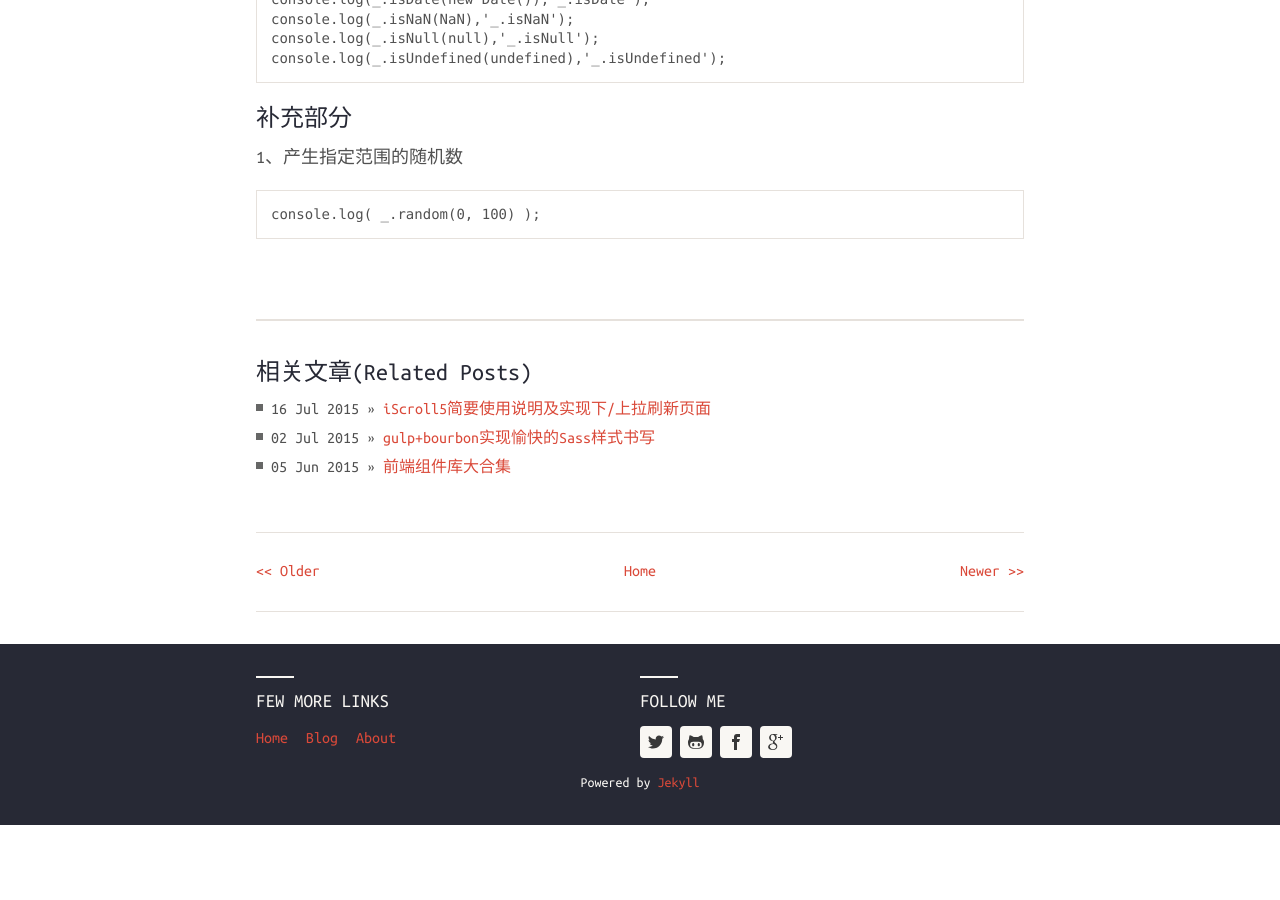
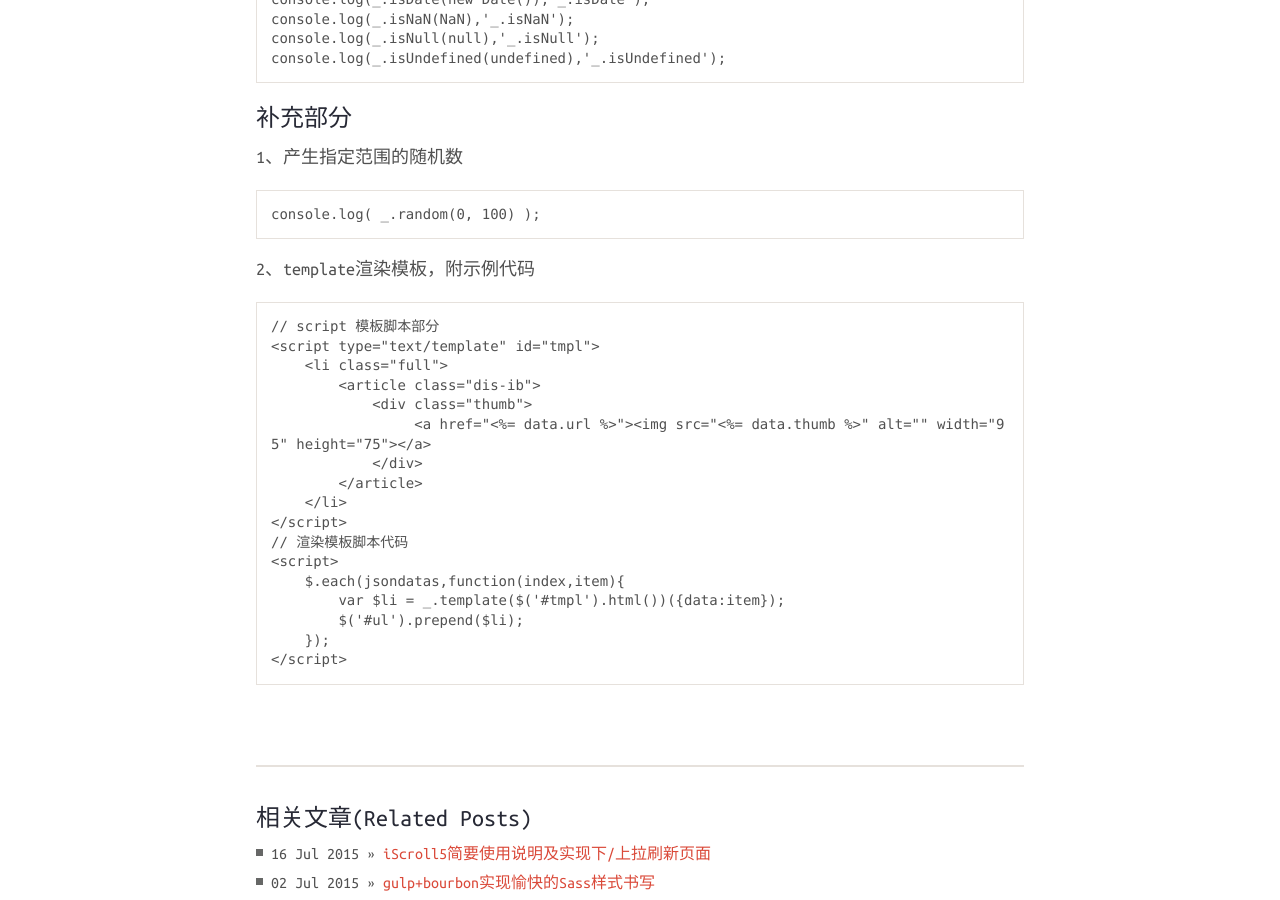
Before and after one commit to CooLNuanfeng/coolnuanfeng.github.com, a Jekyll site: the page built from _posts/2015-2-27-underscore.md, in a window 1280 px wide and 900 px high, scrolled down 8638 px. Built offline with Jekyll 4.4.1, drawn with Linux system fonts in a browser that asks for light colours; before the commit the page ends 9463 px from its top, so only the background shows below that.

Commit message:
补充 underscore

```diff
--- a/_posts/2015-2-27-underscore.md
+++ b/_posts/2015-2-27-underscore.md
@@ -379,3 +379,23 @@ permalink: underscore
 1、产生指定范围的随机数
 
     console.log( _.random(0, 100) );
+
+2、template渲染模板，附示例代码
+
+    // script 模板脚本部分
+    <script type="text/template" id="tmpl">
+        <li class="full">
+            <article class="dis-ib">
+                <div class="thumb">
+                     <a href="<%= data.url %>"><img src="<%= data.thumb %>" alt="" width="95" height="75"></a>
+                </div>
+            </article>
+        </li>
+    </script>
+    // 渲染模板脚本代码
+    <script>
+        $.each(jsondatas,function(index,item){
+            var $li = _.template($('#tmpl').html())({data:item});
+            $('#ul').prepend($li);
+        });
+    </script>
```
